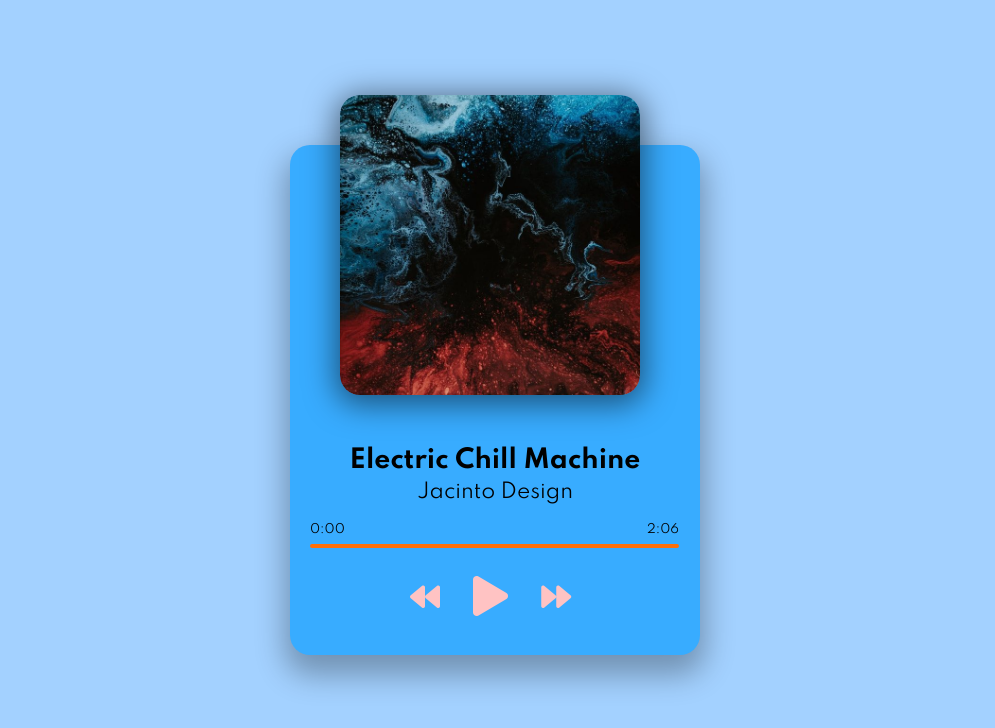
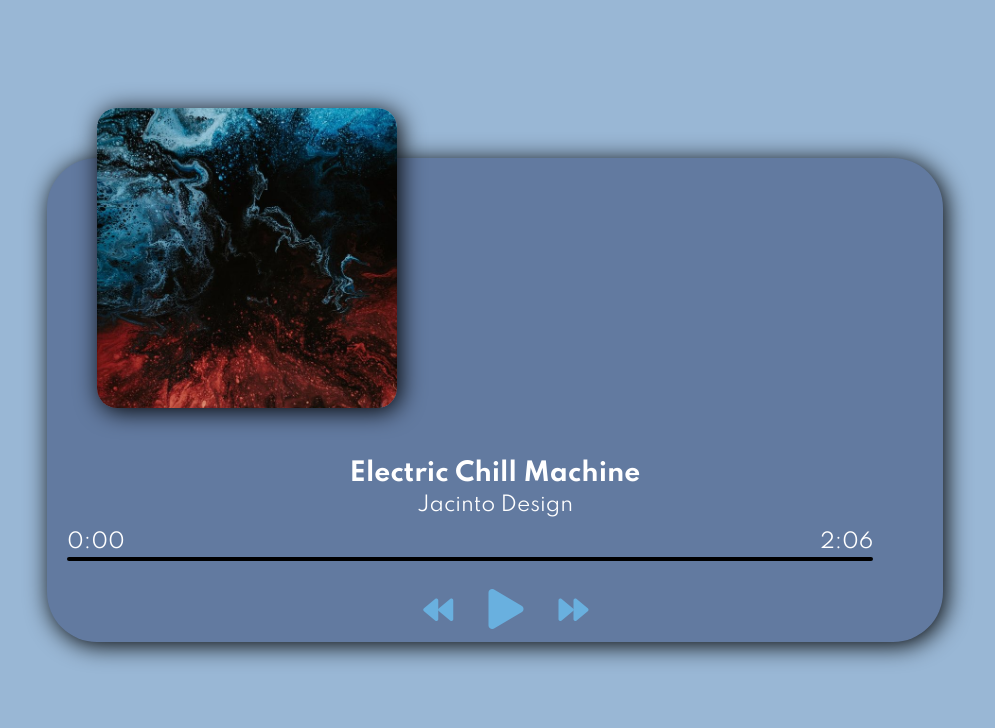
Before and after one commit to bhardwajprashant1234/Music-Player, a plain HTML site: page index.html in a window 1280 px wide. Shown: the whole page, without its empty margins (145-1140 px from the left). Drawn offline with Linux system fonts and the light colour scheme.

Commit message:
Add files via upload

```diff
--- a/style.css
+++ b/style.css
@@ -9,20 +9,24 @@ html {
 body {
   margin: 0;
   min-height: 100vh;
-  background: #a3d1ff;
+  background: #99b7d5;
   display: flex;
   justify-content: center;
   align-items: center;
   font-family: Spartan, sans-serif;
-  font-size: 12px;
+  font-size: 20px;
+  color: white;
 }
 
 .player-container {
-  height: 510px;
-  width: 410px;
-  background: #38acff;
-  border-radius: 20px;
-  box-shadow: 0 15px 30px 5px rgba(0, 0, 0, 0.3);
+  min-height: 60%;
+  min-width: 70%;
+  background: #627aa0;
+  border-radius: 50px;
+  box-shadow: 3px 3px 25px 0px black;
+  display: flex;
+  flex-direction: column;
+  justify-content: center;
 }
 
 .img-container {
@@ -38,7 +42,7 @@ body {
   width: 100%;
   object-fit: cover;
   border-radius: 20px;
-  box-shadow: 0 5px 30px 5px rgba(0, 0, 0, 0.5);
+  box-shadow: 3px 3px 25px 0px black;
 }
 
 h2 {
@@ -56,7 +60,7 @@ h3 {
 
 /* Progress */
 .progress-container {
-  background: rgb(255, 111, 9);
+  background: rgb(0, 0, 0);
   border-radius: 5px;
   cursor: pointer;
   margin: 40px 20px;
@@ -65,7 +69,7 @@ h3 {
 }
 
 .progress {
-  background: #242323;
+  background: white;
   border-radius: 5px;
   height: 100%;
   width: 0%;
@@ -74,7 +78,7 @@ h3 {
 
 .duration-wrapper {
   position: relative;
-  top: -25px;
+  top: -30px;
   display: flex;
   justify-content: space-between;
 }
@@ -83,13 +87,13 @@ h3 {
 .player-controls {
   position: relative;
   top: -15px;
-  left: 120px;
+  left: 42%;
   width: 200px;
 }
 
 .fas {
   font-size: 30px;
-  color: rgb(255, 195, 195);
+  color: rgb(105, 176, 223);
   margin-right: 30px;
   cursor: pointer;
   user-select: none;
```
